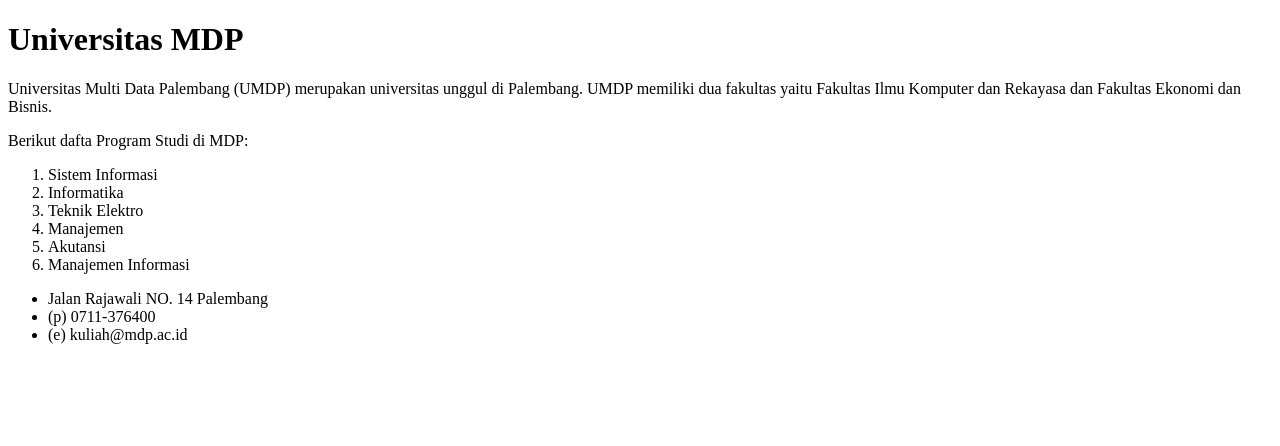
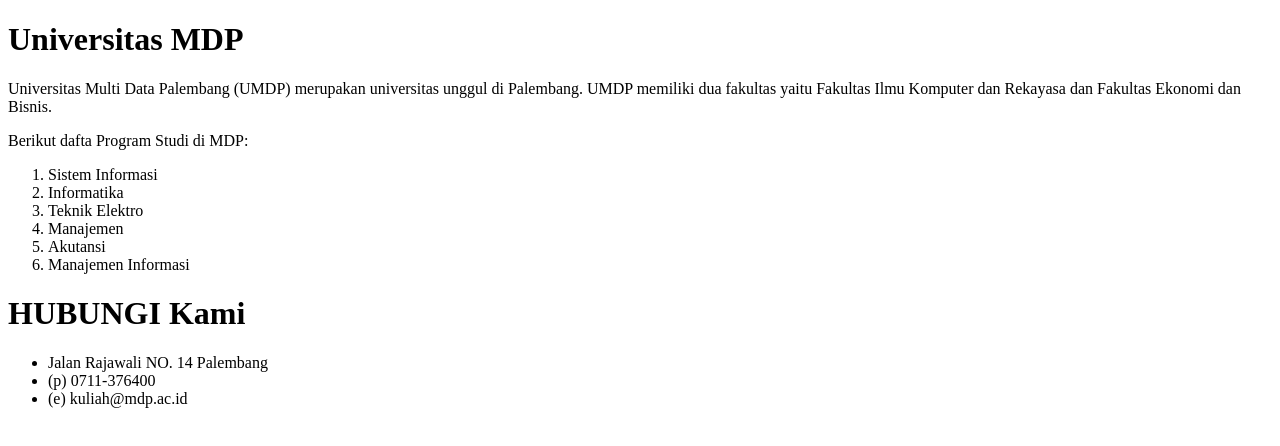
Before and after one commit to Nickolassu/2324si4b, a plain HTML site: page index.html in a window 1280 px wide. Drawn offline with Linux system fonts and the light colour scheme.

Commit message:
HUBUNGU KAMI

```diff
--- a/index.html
+++ b/index.html
@@ -24,7 +24,9 @@
         </ol>
     </p>
     <!-- Hubungi Kami -->
+    <h1>HUBUNGI Kami</h1>
     <ul>
+
         <li>Jalan Rajawali NO. 14 Palembang</li>
         <li>(p) 0711-376400</li>
         <li>(e) kuliah@mdp.ac.id</li>
```
